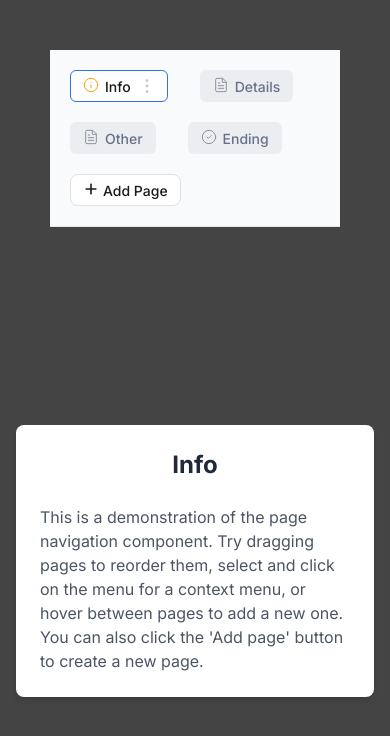
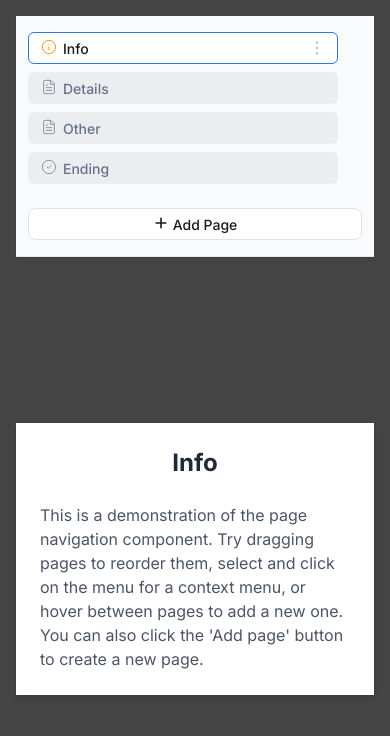
Before and after one commit to lukemadden/Fillout-Frontend-Take-home, a Next.js app: page / in a window 390 px wide. Shown: the top 736 px of the page. Built offline with nearby package versions, Linux system fonts and the light colour scheme.

Commit message:
styling and logic updates

```diff
--- a/src/app/page.tsx
+++ b/src/app/page.tsx
@@ -28,7 +28,7 @@ export default function Home() {
 			/>
 
 			<main className="flex-grow flex flex-col items-center justify-center p-4">
-				<div className="max-w-md w-full p-6 bg-white rounded-lg shadow-md">
+				<div className="max-w-md w-full p-6 bg-white shadow-md">
 					<h1 className="text-2xl font-bold text-center text-gray-800 mb-6">
 						{pageTitles[activePageId] || "Unknown Page"}
 					</h1>
--- a/src/components/PageNavigation.tsx
+++ b/src/components/PageNavigation.tsx
@@ -29,12 +29,37 @@ const ContextMenu = ({
 	onDelete,
 	onClose,
 }: ContextMenuProps) => {
+	// Add a state to track window width for responsive positioning
+	const [windowWidth, setWindowWidth] = useState(
+		typeof window !== "undefined" ? window.innerWidth : 0
+	);
+
+	// Track window resizing
+	useEffect(() => {
+		const handleResize = () => {
+			setWindowWidth(window.innerWidth);
+		};
+
+		window.addEventListener("resize", handleResize);
+		return () => window.removeEventListener("resize", handleResize);
+	}, []);
+
+	// Determine if we're on mobile (screen width < 640px)
+	const isMobile = windowWidth < 640;
+
+	// Calculate position based on screen size
+	const menuPosition = {
+		left: isMobile ? "auto" : `${x}px`,
+		right: isMobile ? "20px" : "auto",
+		top: `${y}px`,
+	};
+
 	return createPortal(
 		<>
 			<div className="fixed inset-0 z-40" onClick={onClose} />
 			<div
 				className="fixed z-50 bg-white rounded-xl shadow-lg py-2 w-[240px] text-sm"
-				style={{ left: `${x}px`, top: `${y}px` }}
+				style={menuPosition}
 			>
 				<div className="px-4 py-1">
 					<h3 className="text-[16px] font-medium text-[#1A1A1A] w-[62px] h-[24px]">
@@ -210,7 +235,11 @@ export default function PageNavigation({
 
 	const handleContextMenu = (e: React.MouseEvent, pageId: string) => {
 		e.preventDefault();
-		setContextMenu({ x: e.clientX, y: e.clientY, pageId });
+		setContextMenu({
+			x: e.clientX,
+			y: e.clientY,
+			pageId,
+		});
 	};
 
 	const closeContextMenu = () => {
@@ -270,24 +299,24 @@ export default function PageNavigation({
 	}, []);
 
 	return (
-		<section className="w-full bg-[#444444] p-[50px]">
+		<section className="w-full bg-[#444444] p-4 sm:p-[50px]">
 			<div className="w-full bg-[#f9fafb] shadow-sm border-b border-gray-200">
-				<div className="max-w-7xl pl-[20px] pr-[20px] py-[20px]">
-					<div className="flex items-center">
+				<div className="max-w-7xl px-3 py-4 sm:pl-[20px] sm:pr-[20px] sm:py-[20px]">
+					<div className="flex items-start sm:items-center">
 						<div className="flex-grow overflow-x-auto overflow-y-auto hide-scrollbar">
 							<div
-								className="flex flex-wrap gap-x-2 gap-y-5"
+								className="flex flex-col sm:flex-row sm:flex-wrap gap-2 sm:gap-x-2 sm:gap-y-5"
 								onDragOver={(e) => e.preventDefault()}
 							>
 								{pages.map((page, index) => (
 									<div
 										key={page.id}
-										className="flex items-center"
+										className="flex items-center w-full sm:w-auto relative"
 										onDragOver={(e) => handleDragOver(e, index)}
 										onDrop={(e) => handleDrop(e)}
 									>
 										<div
-											className={`group relative h-[32px] w-auto px-3 flex items-center justify-center rounded-md cursor-pointer select-none font-medium box-border
+											className={`group relative h-[32px] w-full sm:w-auto px-3 flex items-center justify-between sm:justify-center rounded-md cursor-pointer select-none font-medium box-border
 											${
 												activePageId === page.id
 													? "bg-[#FFFFFF] text-[#1A1A1A] border border-[#2F72E2] text-[14px]"
@@ -375,13 +404,14 @@ export default function PageNavigation({
 												)}
 
 												<span>{page.title}</span>
+											</div>
 
-												{/* Show dot-menu icon only when the page is selected */}
+											{/* Show dot-menu icon only when the page is selected - moved outside of first div on mobile */}
 											{activePageId === page.id && (
 												<img
 													src="/icons/dot-menu.svg"
 													alt="Menu"
-														className="w-4 h-4 ml-2 opacity-60"
+													className="w-4 h-4 ml-2 opacity-60 sm:relative"
 													onClick={(e) => {
 														e.stopPropagation();
 														handleContextMenu(e, page.id);
@@ -389,7 +419,8 @@ export default function PageNavigation({
 												/>
 											)}
 										</div>
-										</div>
+
+										{/* Restore the plus button between pages */}
 										<div className="ml-[8px] flex items-center justify-center">
 											<button
 												className="opacity-0 hover:opacity-100 transition-opacity duration-200 w-4 h-4 flex items-center justify-center rounded-full text-gray-500"
@@ -408,7 +439,7 @@ export default function PageNavigation({
 
 										{dragOverItem === index && draggedItem !== index && (
 											<div
-												className="absolute h-[32px] w-1 bg-blue-500"
+												className="absolute h-[32px] w-[1px] bg-[#2F72E2]"
 												style={{
 													left:
 														dragOverItem > draggedItem!
@@ -422,7 +453,7 @@ export default function PageNavigation({
 								))}
 
 								<div
-									className="flex items-center"
+									className="flex items-center w-full sm:w-auto mt-4 sm:mt-0 relative"
 									onDragOver={(e) => {
 										e.preventDefault();
 										setDragOverItem(pages.length);
@@ -444,7 +475,7 @@ export default function PageNavigation({
 									}}
 								>
 									<button
-										className="h-[32px] px-3 flex items-center justify-center rounded-lg bg-[#FFFFFF] text-[#1A1A1A] hover:bg-[#9DA4B2] hover:bg-opacity-35 transition-colors font-medium gap-1 border border-[#E1E1E1] text-[14px]"
+										className="h-[32px] w-full sm:w-auto px-3 flex items-center justify-center rounded-lg bg-[#FFFFFF] text-[#1A1A1A] hover:bg-[#9DA4B2] hover:bg-opacity-35 transition-colors font-medium gap-1 border border-[#E1E1E1] text-[14px]"
 										onClick={() => handleAddPage(pages.length - 1)}
 									>
 										<img
@@ -462,7 +493,7 @@ export default function PageNavigation({
 
 									{dragOverItem === pages.length && (
 										<div
-											className="absolute h-[32px] w-1 bg-blue-500 left-0"
+											className="absolute h-[32px] w-[1px] bg-[#2F72E2] left-0"
 											style={{
 												left: "0",
 												transform: "translateX(-50%)",
```
Lines whose indentation alone changed are shown as unchanged.
